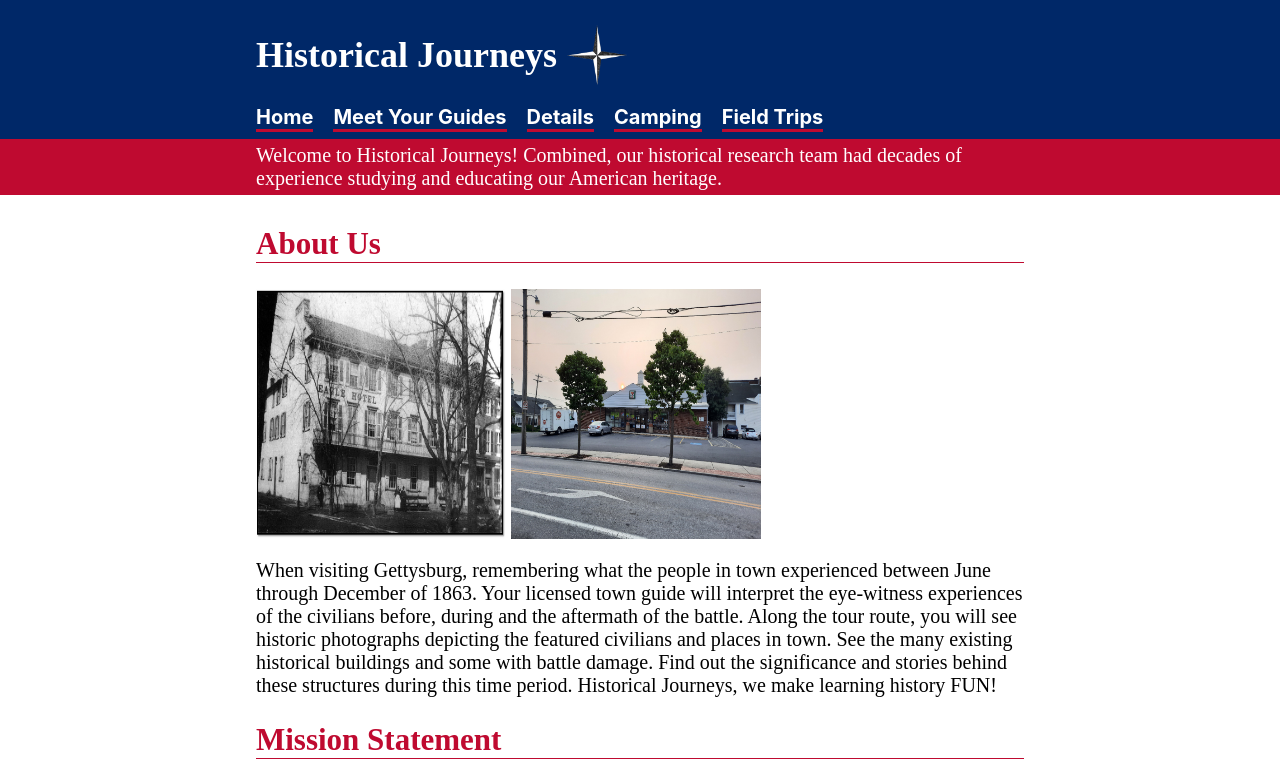
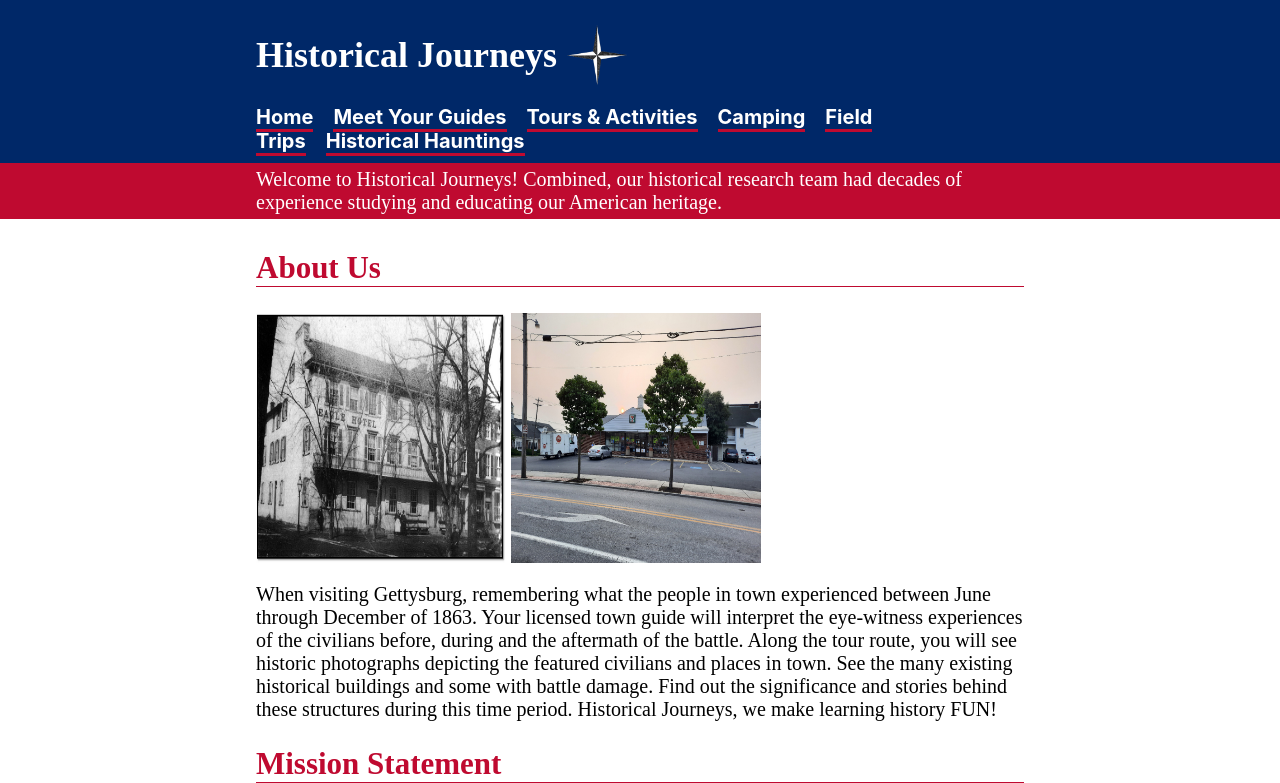
Before and after one commit to GainorJoshua-FS/HistoricalJourneys, a React (Create React App) app: page / in a window 1280 px wide. Shown: the top 783 px of the page. Built offline with nearby package versions, Linux system fonts and the light colour scheme; a web font is replaced by a local one.

Commit message:
new header tab

```diff
--- a/src/components/Header.js
+++ b/src/components/Header.js
@@ -37,7 +37,7 @@ function Header() {
                     window.scroll(0, 0);
                 }}
                 >
-                    Details
+                    Tours &amp; Activities
                 </Link>
 
                 <Link style={styles.links} to="/camping"
@@ -54,6 +54,14 @@ function Header() {
                 }}
                 >
                     Field Trips
+                </Link>
+
+                <Link style={styles.links} to="/haunting"
+                onClick={() => {
+                    window.scroll(0, 0);
+                }}
+                >
+                    Historical Hauntings
                 </Link>
             </div>
         </header>
```
